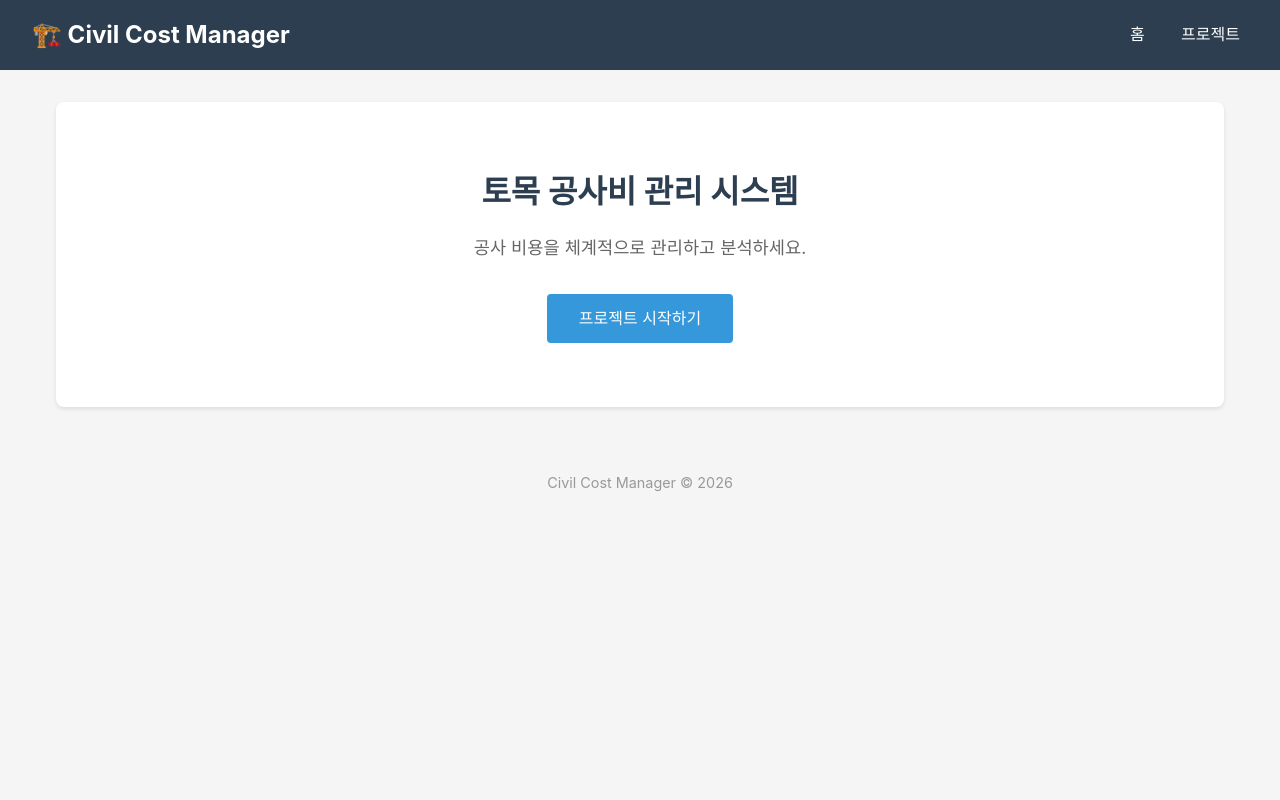
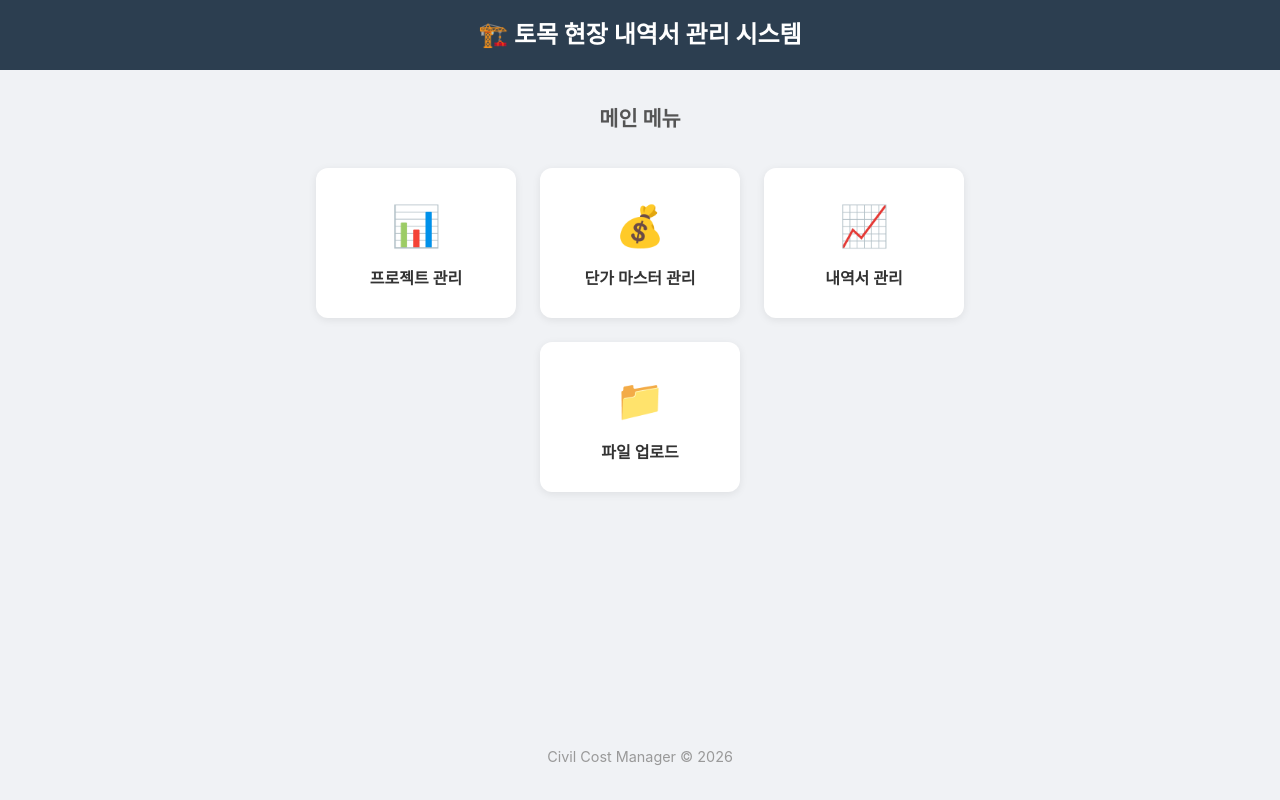
Before and after one commit to DnielPark/civil-cost-manager, a Flask app: page / in a window 1280 px wide. Run offline with Flask 3, Linux system fonts and the light colour scheme.

Commit message:
메인 대문 페이지 (Dashboard) 구현
- 4개 메뉴 카드 (프로젝트 관리, 단가 마스터, 내역서 관리, 파일 업로드)
- 2x2 flexbox 그리드 배치
- hover 시 확대 효과
- CSS 전면 개선 (카드 스타일, 레이아웃)

```diff
--- a/static/css/style.css
+++ b/static/css/style.css
@@ -9,72 +9,69 @@ body {
     font-family: -apple-system, BlinkMacSystemFont, 'Segoe UI', Roboto, sans-serif;
     line-height: 1.6;
     color: #333;
-    background: #f5f5f5;
+    background: #f0f2f5;
 }
 
 header {
     background: #2c3e50;
     color: white;
     padding: 1rem 2rem;
-    display: flex;
-    justify-content: space-between;
-    align-items: center;
+    text-align: center;
 }
 
 header h1 {
     font-size: 1.5rem;
 }
 
-nav a {
-    color: white;
-    text-decoration: none;
-    margin-left: 1rem;
-    padding: 0.5rem;
-}
-
-nav a:hover {
-    background: rgba(255,255,255,0.1);
-    border-radius: 4px;
-}
-
 main {
-    max-width: 1200px;
+    max-width: 800px;
     margin: 2rem auto;
     padding: 0 1rem;
 }
 
-.hero {
+.page-title {
     text-align: center;
-    padding: 4rem 2rem;
-    background: white;
-    border-radius: 8px;
-    box-shadow: 0 2px 4px rgba(0,0,0,0.1);
-}
-
-.hero h2 {
-    font-size: 2rem;
-    margin-bottom: 1rem;
-    color: #2c3e50;
-}
-
-.hero p {
-    font-size: 1.1rem;
-    color: #666;
+    font-size: 1.3rem;
+    color: #555;
     margin-bottom: 2rem;
 }
 
-.btn {
-    display: inline-block;
-    padding: 0.75rem 2rem;
-    background: #3498db;
-    color: white;
-    text-decoration: none;
-    border-radius: 4px;
-    font-size: 1rem;
+/* 메뉴 그리드 - 2x2 */
+.menu-grid {
+    display: flex;
+    flex-wrap: wrap;
+    gap: 1.5rem;
+    justify-content: center;
 }
 
-.btn:hover {
-    background: #2980b9;
+.menu-card {
+    display: flex;
+    flex-direction: column;
+    align-items: center;
+    justify-content: center;
+    width: 200px;
+    height: 150px;
+    background: white;
+    border-radius: 12px;
+    box-shadow: 0 2px 8px rgba(0,0,0,0.08);
+    text-decoration: none;
+    color: #333;
+    transition: transform 0.2s, box-shadow 0.2s;
+}
+
+.menu-card:hover {
+    transform: scale(1.05);
+    box-shadow: 0 4px 16px rgba(0,0,0,0.15);
+}
+
+.menu-icon {
+    font-size: 2.5rem;
+    margin-bottom: 0.5rem;
+}
+
+.menu-label {
+    font-size: 1rem;
+    font-weight: 600;
 }
 
 footer {
@@ -82,23 +79,7 @@ footer {
     padding: 2rem;
     color: #999;
     font-size: 0.9rem;
+    position: fixed;
+    bottom: 0;
+    width: 100%;
 }
-
-/* 프로젝트 목록 */
-#project-list {
-    background: white;
-    padding: 2rem;
-    border-radius: 8px;
-    box-shadow: 0 2px 4px rgba(0,0,0,0.1);
-}
-
-/* 반응형 */
-@media (max-width: 768px) {
-    header {
-        flex-direction: column;
-        text-align: center;
-    }
-    nav a {
-        margin: 0 0.5rem;
-    }
-}
--- a/templates/index.html
+++ b/templates/index.html
@@ -3,24 +3,34 @@
 <head>
     <meta charset="UTF-8">
     <meta name="viewport" content="width=device-width, initial-scale=1.0">
-    <title>Civil Cost Manager</title>
+    <title>토목 현장 내역서 관리 시스템</title>
     <link rel="stylesheet" href="{{ url_for('static', filename='css/style.css') }}">
 </head>
 <body>
     <header>
-        <h1>🏗️ Civil Cost Manager</h1>
-        <nav>
-            <a href="/">홈</a>
-            <a href="/projects">프로젝트</a>
-        </nav>
+        <h1>🏗️ 토목 현장 내역서 관리 시스템</h1>
     </header>
 
     <main>
-        <section class="hero">
-            <h2>토목 공사비 관리 시스템</h2>
-            <p>공사 비용을 체계적으로 관리하고 분석하세요.</p>
-            <a href="/projects" class="btn">프로젝트 시작하기</a>
-        </section>
+        <h2 class="page-title">메인 메뉴</h2>
+        <div class="menu-grid">
+            <a href="/projects" class="menu-card">
+                <span class="menu-icon">📊</span>
+                <span class="menu-label">프로젝트 관리</span>
+            </a>
+            <a href="/unit-prices" class="menu-card">
+                <span class="menu-icon">💰</span>
+                <span class="menu-label">단가 마스터 관리</span>
+            </a>
+            <a href="/cost-items" class="menu-card">
+                <span class="menu-icon">📈</span>
+                <span class="menu-label">내역서 관리</span>
+            </a>
+            <a href="/upload" class="menu-card">
+                <span class="menu-icon">📁</span>
+                <span class="menu-label">파일 업로드</span>
+            </a>
+        </div>
     </main>
 
     <footer>
```
